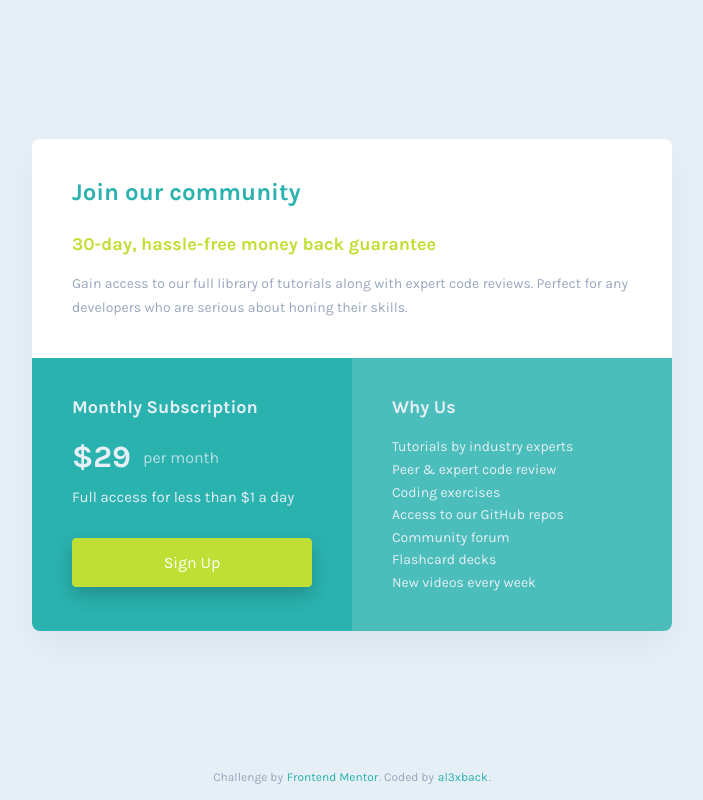
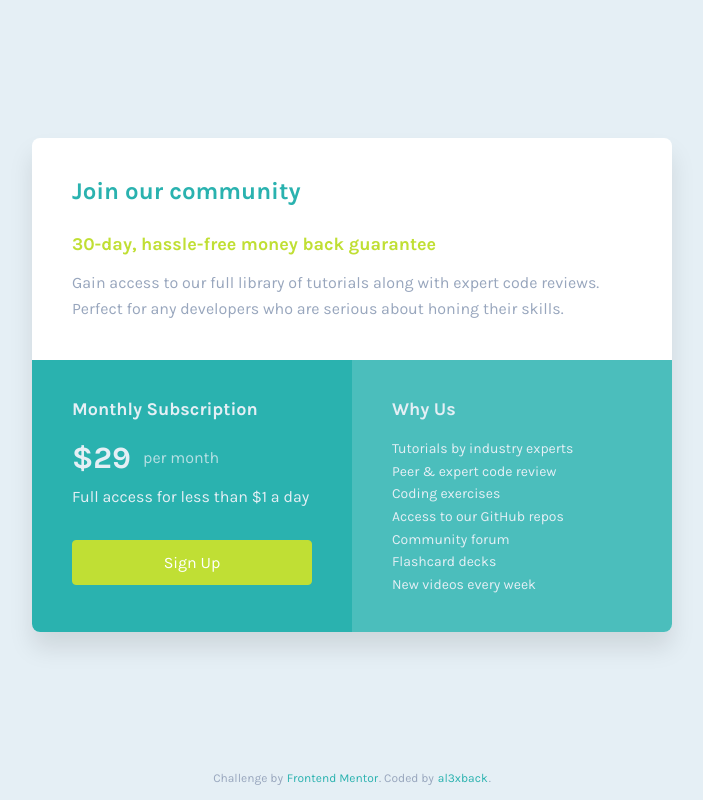
Before and after one commit to al3xback/fmentor-single-price-plain, a website: page index.html in a window 1280 px wide. Shown: the whole page, without its empty margins (288-991 px from the left). Drawn offline with Linux system fonts and the light colour scheme.

Commit message:
updated styling

```diff
--- a/css/main.css
+++ b/css/main.css
@@ -39,10 +39,10 @@ body {
 	font-family: 'Karla', sans-serif;
 	-webkit-font-smoothing: antialiased;
 	text-rendering: optimizeSpeed;
-	font-size: 1.4rem;
+	font-size: 1.6rem;
 	font-weight: 400;
 	color: #98a6bd;
-	line-height: 1.7142857143;
+	line-height: 1.625;
 }
 
 /* ========================= */
@@ -65,19 +65,16 @@ body {
 }
 
 .btn--primary {
-	padding: 0.85em;
+	padding: 1.2rem 1.6rem;
 	background-color: #c0df34;
 	border-color: #c0df34;
 	border-radius: 4px;
-	box-shadow: 0 8px 18px rgba(0, 0, 0, 0.2);
 	color: #fff;
 }
 
 .btn--primary:hover,
 .btn--primary:active {
-	background-color: #b3d421;
-	border-color: #b3d421;
-	color: #fff;
+	box-shadow: 0 8px 16px rgba(0, 0, 0, 0.1);
 }
 
 .btn--link {
@@ -142,7 +139,7 @@ main > .container {
 	background-color: #fff;
 	margin: 3rem 0 6rem;
 	border-radius: 8px;
-	box-shadow: 0 16px 30px rgba(0, 0, 0, 0.04);
+	box-shadow: 0 16px 24px rgba(0, 0, 0, 0.1);
 	overflow: hidden;
 }
 
@@ -163,20 +160,22 @@ main > .container {
 	background-color: #4bbebc;
 }
 
-h2.card__title {
+.card__title {
 	margin-bottom: 2rem;
 }
 
 .card__subtitle {
-	background-color: rgba(0, 0, 0, 0);
-	margin-bottom: 1.6rem;
-	font-size: 1.5rem;
+	margin-bottom: 1.2rem;
 	font-weight: 700;
 	color: #c0df34;
-	line-height: 1.3;
+	line-height: 1.5;
 }
 
-h3.card__title {
+.card__block--join-community .card__desc {
+	font-size: 1.5rem;
+}
+
+.card__group .card__title {
 	margin-bottom: 1.8rem;
 	color: inherit;
 }
@@ -199,16 +198,12 @@ h3.card__title {
 }
 
 .card__block--monthly-subsription .card__desc {
-	margin-bottom: 2.8rem;
-	font-size: 1.5rem;
-}
-
-.card__block .btn {
-	font-size: 1.6rem;
+	margin-bottom: 3rem;
 }
 
 .card__list {
 	gap: 0.3rem;
+	font-size: 1.4rem;
 	line-height: 1.4;
 }
 
@@ -228,6 +223,10 @@ h3.card__title {
 
 	.card__subtitle {
 		font-size: 1.8rem;
+	}
+
+	.card__block--join-community .card__desc {
+		font-size: inherit;
 	}
 
 	.card__group {
```
